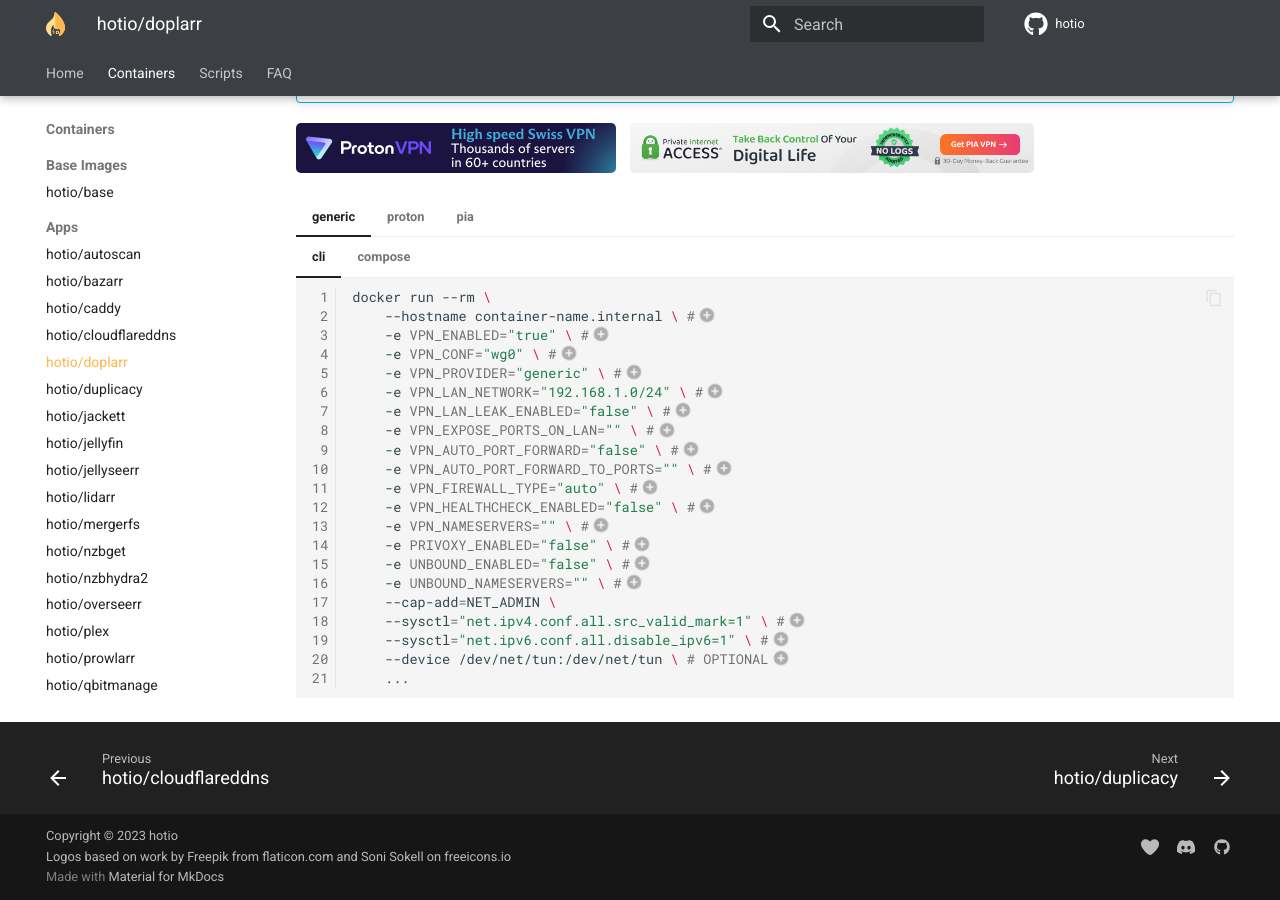
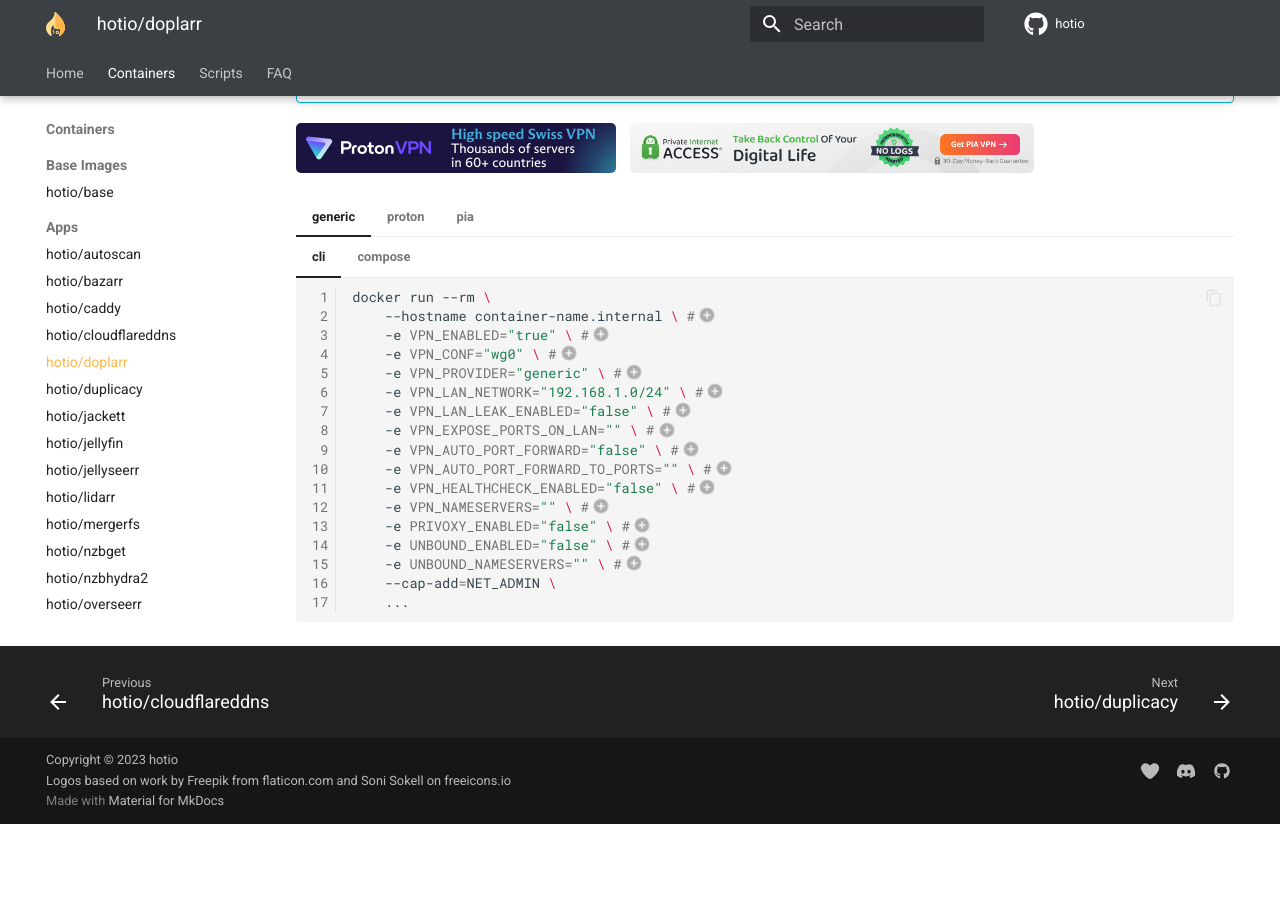
Before and after one commit to hotio/website, an MkDocs documentation site: the page built from docs/containers/doplarr.md, in a window 1280 px wide and 900 px high, scrolled down 853 px. Built offline with MkDocs 1.6.1 and Material for MkDocs 9.7.7, drawn with Linux system fonts in a browser that asks for light colours; after the commit the page ends 1677 px from its top, so only the background shows below that.

Commit message:
update wireguard docs

````diff
--- a/includes/wireguard.md
+++ b/includes/wireguard.md
@@ -27,16 +27,12 @@
             -e VPN_EXPOSE_PORTS_ON_LAN="" \ #(2)
             -e VPN_AUTO_PORT_FORWARD="false" \ #(6)
             -e VPN_AUTO_PORT_FORWARD_TO_PORTS="" \ #(15)
-            -e VPN_FIREWALL_TYPE="auto" \ #(17)
             -e VPN_HEALTHCHECK_ENABLED="false" \ #(20)
             -e VPN_NAMESERVERS="" \ #(16)
             -e PRIVOXY_ENABLED="false" \ #(19)
             -e UNBOUND_ENABLED="false" \ #(21)
             -e UNBOUND_NAMESERVERS="" \ #(22)
             --cap-add=NET_ADMIN \
-            --sysctl="net.ipv4.conf.all.src_valid_mark=1" \ #(12)
-            --sysctl="net.ipv6.conf.all.disable_ipv6=1" \ #(3)
-            --device /dev/net/tun:/dev/net/tun \ # OPTIONAL(9)
             ...
         ```
 
@@ -57,7 +53,6 @@
               - VPN_EXPOSE_PORTS_ON_LAN #(2)
               - VPN_AUTO_PORT_FORWARD=false #(6)
               - VPN_AUTO_PORT_FORWARD_TO_PORTS= #(15)
-              - VPN_FIREWALL_TYPE=auto #(17)
               - VPN_HEALTHCHECK_ENABLED=false #(20)
               - VPN_NAMESERVERS= #(16)
               - PRIVOXY_ENABLED=false #(19)
@@ -65,11 +60,6 @@
               - UNBOUND_NAMESERVERS #(22)
             cap_add:
               - NET_ADMIN
-            sysctls:
-              - net.ipv4.conf.all.src_valid_mark=1 #(12)
-              - net.ipv6.conf.all.disable_ipv6=1 #(3)
-            devices:
-              - /dev/net/tun:/dev/net/tun # OPTIONAL(9)
             ...
         ```
 
@@ -90,16 +80,12 @@
             -e VPN_EXPOSE_PORTS_ON_LAN="" \ #(2)
             -e VPN_AUTO_PORT_FORWARD="true" \ #(6)
             -e VPN_AUTO_PORT_FORWARD_TO_PORTS="" \ #(15)
-            -e VPN_FIREWALL_TYPE="auto" \ #(17)
             -e VPN_HEALTHCHECK_ENABLED="false" \ #(20)
             -e VPN_NAMESERVERS="" \ #(16)
             -e PRIVOXY_ENABLED="false" \ #(19)
             -e UNBOUND_ENABLED="false" \ #(21)
             -e UNBOUND_NAMESERVERS="" \ #(22)
             --cap-add=NET_ADMIN \
-            --sysctl="net.ipv4.conf.all.src_valid_mark=1" \ #(12)
-            --sysctl="net.ipv6.conf.all.disable_ipv6=1" \ #(3)
-            --device /dev/net/tun:/dev/net/tun \ # OPTIONAL(9)
             ...
         ```
 
@@ -120,7 +106,6 @@
               - VPN_EXPOSE_PORTS_ON_LAN #(2)
               - VPN_AUTO_PORT_FORWARD=true #(6)
               - VPN_AUTO_PORT_FORWARD_TO_PORTS= #(15)
-              - VPN_FIREWALL_TYPE=auto #(17)
               - VPN_HEALTHCHECK_ENABLED=false #(20)
               - VPN_NAMESERVERS= #(16)
               - PRIVOXY_ENABLED=false #(19)
@@ -128,11 +113,6 @@
               - UNBOUND_NAMESERVERS #(22)
             cap_add:
               - NET_ADMIN
-            sysctls:
-              - net.ipv4.conf.all.src_valid_mark=1 #(12)
-              - net.ipv6.conf.all.disable_ipv6=1 #(3)
-            devices:
-              - /dev/net/tun:/dev/net/tun # OPTIONAL(9)
             ...
         ```
 
@@ -153,7 +133,6 @@
             -e VPN_EXPOSE_PORTS_ON_LAN="" \ #(2)
             -e VPN_AUTO_PORT_FORWARD="true" \ #(6)
             -e VPN_AUTO_PORT_FORWARD_TO_PORTS="" \ #(15)
-            -e VPN_FIREWALL_TYPE="auto" \ #(17)
             -e VPN_HEALTHCHECK_ENABLED="false" \ #(20)
             -e VPN_NAMESERVERS="" \ #(16)
             -e VPN_PIA_USER="" \ #(11)
@@ -165,9 +144,6 @@
             -e UNBOUND_ENABLED="false" \ #(21)
             -e UNBOUND_NAMESERVERS="" \ #(22)
             --cap-add=NET_ADMIN \
-            --sysctl="net.ipv4.conf.all.src_valid_mark=1" \ #(12)
-            --sysctl="net.ipv6.conf.all.disable_ipv6=1" \ #(3)
-            --device /dev/net/tun:/dev/net/tun \ # OPTIONAL(9)
             ...
         ```
 
@@ -188,7 +164,6 @@
               - VPN_EXPOSE_PORTS_ON_LAN #(2)
               - VPN_AUTO_PORT_FORWARD=true #(6)
               - VPN_AUTO_PORT_FORWARD_TO_PORTS= #(15)
-              - VPN_FIREWALL_TYPE=auto #(17)
               - VPN_HEALTHCHECK_ENABLED=false #(20)
               - VPN_NAMESERVERS= #(16)
               - VPN_PIA_USER #(11)
@@ -201,11 +176,6 @@
               - UNBOUND_NAMESERVERS #(22)
             cap_add:
               - NET_ADMIN
-            sysctls:
-              - net.ipv4.conf.all.src_valid_mark=1 #(12)
-              - net.ipv6.conf.all.disable_ipv6=1 #(3)
-            devices:
-              - /dev/net/tun:/dev/net/tun # OPTIONAL(9)
             ...
         ```
 
````
